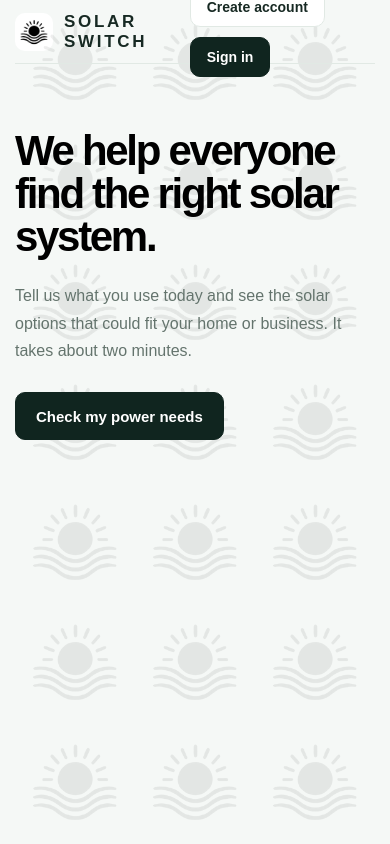
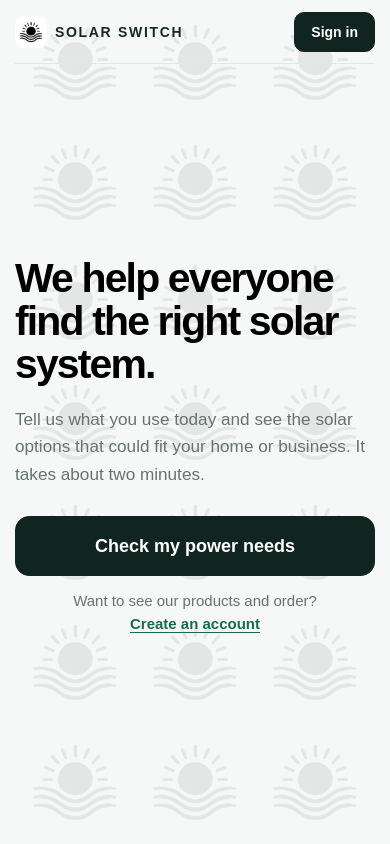
Before and after one commit to kattale-apps/lumina, a Next.js app: page / in a window 390 px wide. Built offline with nearby package versions, Linux system fonts and the light colour scheme; no server answers; what @convex-dev/auth would draw is missing.

Commit message:
Mobile-first landing page: one-line header, centred hero, full-width call to action
Co-Authored-By: Claude Opus 5.5 <noreply@anthropic.com>

```diff
--- a/src/app/globals.css
+++ b/src/app/globals.css
@@ -803,3 +803,49 @@ label.button:focus-within { outline: 3px solid #26a269; outline-offset: 2px; }
 .sms-projection { display: grid; gap: 10px; padding-top: 6px; border-top: 1px solid var(--line); }
 .sms-projection-title { display: grid; gap: 2px; margin: 0; font-weight: 800; }
 .sms-projection-title span { color: var(--muted); font-size: 13px; font-weight: 400; }
+
+/* Header: one line on phones, never clipped */
+.topbar { height: auto; min-height: 64px; gap: 12px; padding: 10px 0; }
+.brand { min-width: 0; white-space: nowrap; }
+.topbar .button { flex: none; }
+@media (max-width: 420px) {
+  .brand { gap: 8px; font-size: 14px; letter-spacing: .12em; }
+  .brand-logo { width: 32px; height: 32px; }
+}
+
+/* Landing: mobile first, content balanced in the screen */
+.landing { display: flex; min-height: 100vh; min-height: 100svh; flex-direction: column; }
+.landing-hero {
+  display: flex;
+  flex: 1;
+  flex-direction: column;
+  justify-content: center;
+  gap: 20px;
+  max-width: 760px;
+  padding: 24px 0 calc(40px + env(safe-area-inset-bottom));
+}
+.landing-hero h1 {
+  margin: 0;
+  color: #000;
+  font-size: clamp(36px, 10.5vw, 76px);
+  font-weight: 900;
+  line-height: 1.05;
+  letter-spacing: -.045em;
+  text-wrap: pretty;
+}
+.landing-copy {
+  margin: 0;
+  color: var(--muted);
+  font-size: clamp(17px, 4.4vw, 20px);
+  line-height: 1.6;
+  text-wrap: pretty;
+}
+.landing-actions { display: grid; gap: 14px; margin-top: 8px; }
+.landing-cta { width: 100%; min-height: 60px; font-size: 18px; border-radius: 14px; }
+.landing-secondary { margin: 0; color: var(--muted); font-size: 15px; line-height: 1.5; text-align: center; }
+.landing-secondary a { display: inline-block; color: var(--green); font-weight: 700; text-decoration: underline; text-underline-offset: 3px; }
+@media (min-width: 720px) {
+  .landing-actions { justify-items: start; }
+  .landing-cta { width: auto; padding: 0 36px; }
+  .landing-secondary { text-align: left; }
+}
--- a/src/app/page.tsx
+++ b/src/app/page.tsx
@@ -3,33 +3,31 @@ import Link from "next/link";
 export default function HomePage() {
   return (
     <div className="public-bg">
-      <main className="shell">
+      <main className="shell landing">
         <header className="topbar">
           <Link className="brand" href="/" aria-label="Solar Switch home">
             {/* eslint-disable-next-line @next/next/no-img-element */}
             <img className="brand-logo" src="/icons/icon-192.png" alt="" width={38} height={38} />
             <span>SOLAR SWITCH</span>
           </Link>
-          <div className="hero-actions" style={{ margin: 0 }}>
-            <Link className="button button-small button-secondary" href="/sign-up">
-              Create account
-            </Link>
-            <Link className="button button-small" href="/sign-in">
-              Sign in
-            </Link>
-          </div>
+          <Link className="button button-small" href="/sign-in">
+            Sign in
+          </Link>
         </header>
 
-        <section className="hero">
+        <section className="landing-hero">
           <h1>We help everyone find the right solar system.</h1>
-          <p className="hero-copy">
+          <p className="landing-copy">
             Tell us what you use today and see the solar options that could fit your home or business.
             It takes about two minutes.
           </p>
-          <div className="hero-actions">
-            <Link className="button button-large" href="/estimate">
+          <div className="landing-actions">
+            <Link className="button button-large landing-cta" href="/estimate">
               Check my power needs
             </Link>
+            <p className="landing-secondary">
+              Want to see our products and order? <Link href="/sign-up">Create an account</Link>
+            </p>
           </div>
         </section>
       </main>
```
